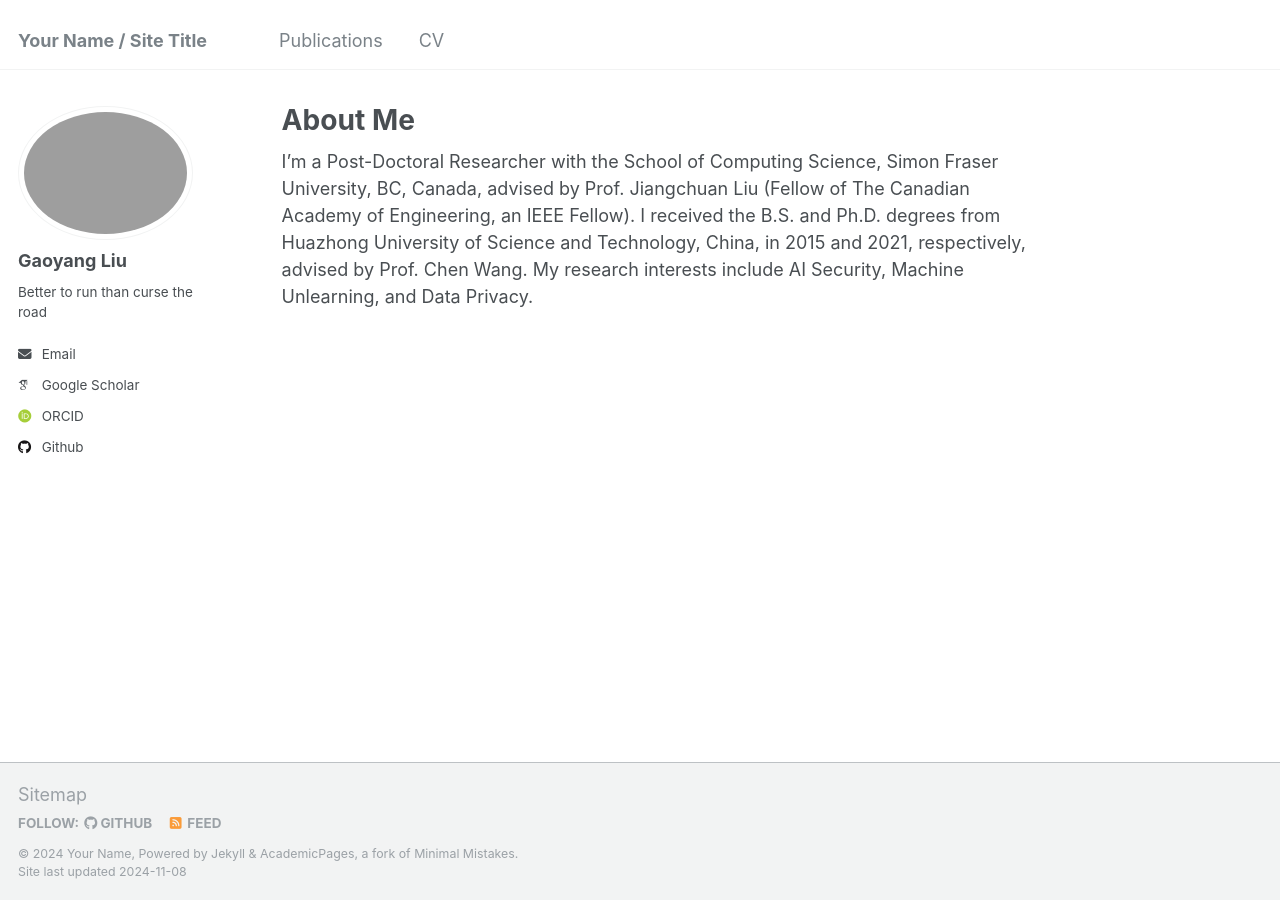
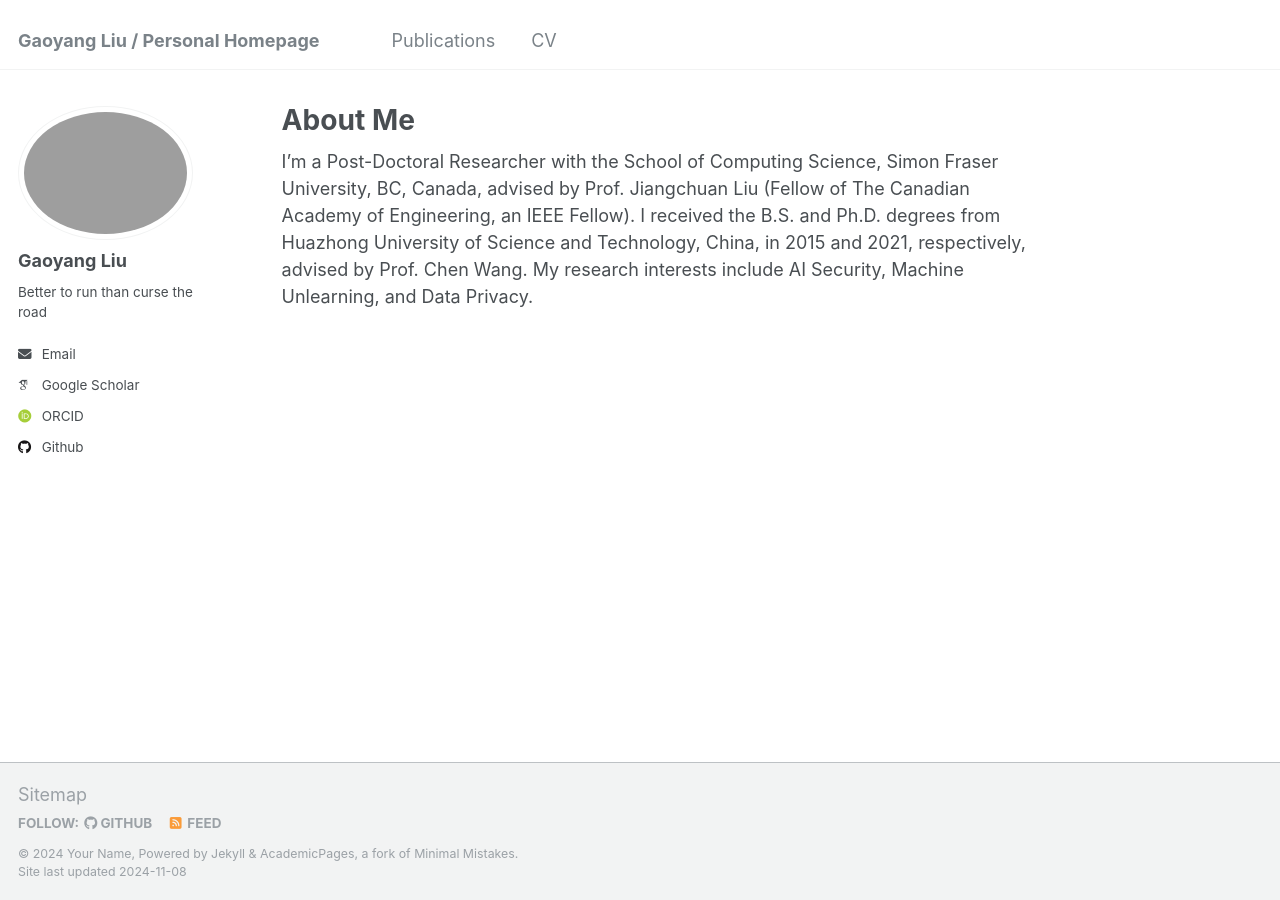
Before and after one commit to gyliu1991/gyliu1991.github.io, a Jekyll site: the page built from _pages/about.md, in a window 1280 px wide. Built offline with Jekyll 4.4.1, drawn with Linux system fonts in a browser that asks for light colours; some web fonts are replaced.

Commit message:
Update _config.yml

```diff
--- a/_config.yml
+++ b/_config.yml
@@ -8,13 +8,13 @@
 
 # Basic Site Settings
 locale                   : "en-US"
-title                    : "Your Name / Site Title"
+title                    : "Gaoyang Liu / Personal Homepage"
 title_separator          : "-"
 name                     : &name "Your Name"
 description              : &description "personal description"
 url                      : https://gyliu1991.github.io
 baseurl                  : "" # the subpath of your site, e.g. "/blog"
-repository               : "academicpages/academicpages.github.io"
+repository               : "gyliu1991/gyliu1991.github.io"
 
 # Site Author - The following control what appear as part of the author content on the side bar.
 #               If a field is blank the icon and link will not appear, otherwise it will be shown.
```
